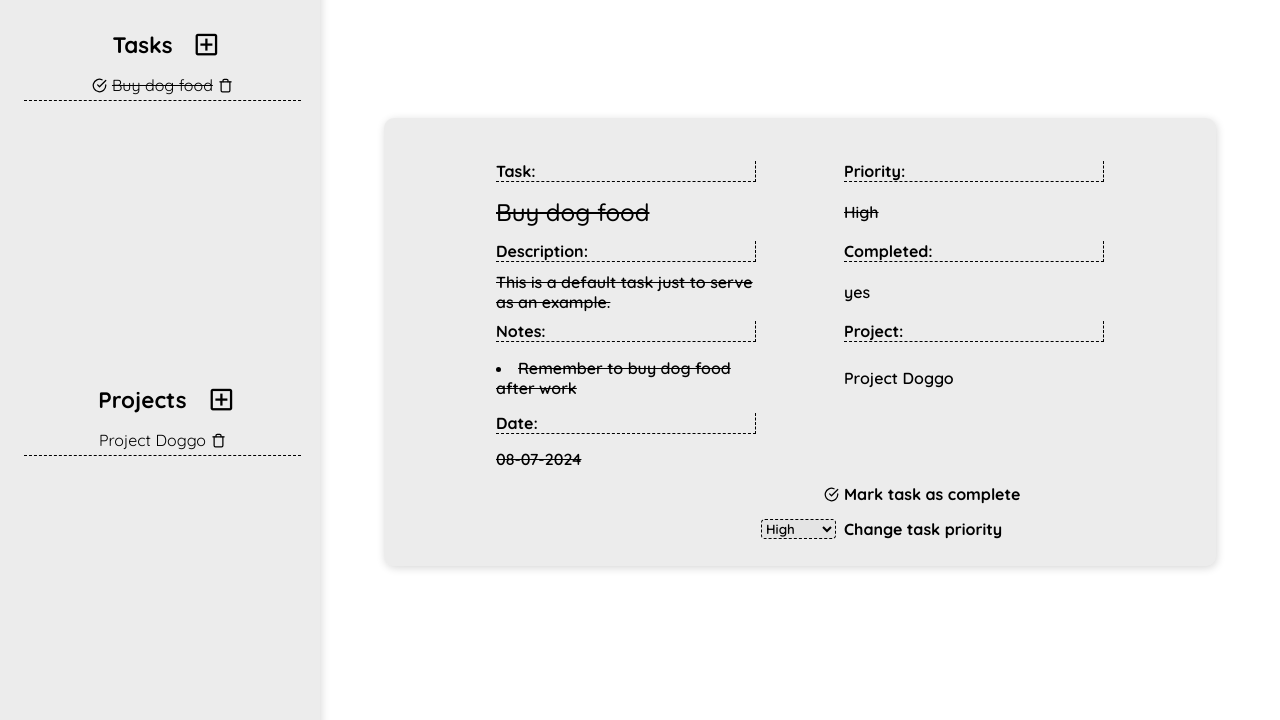
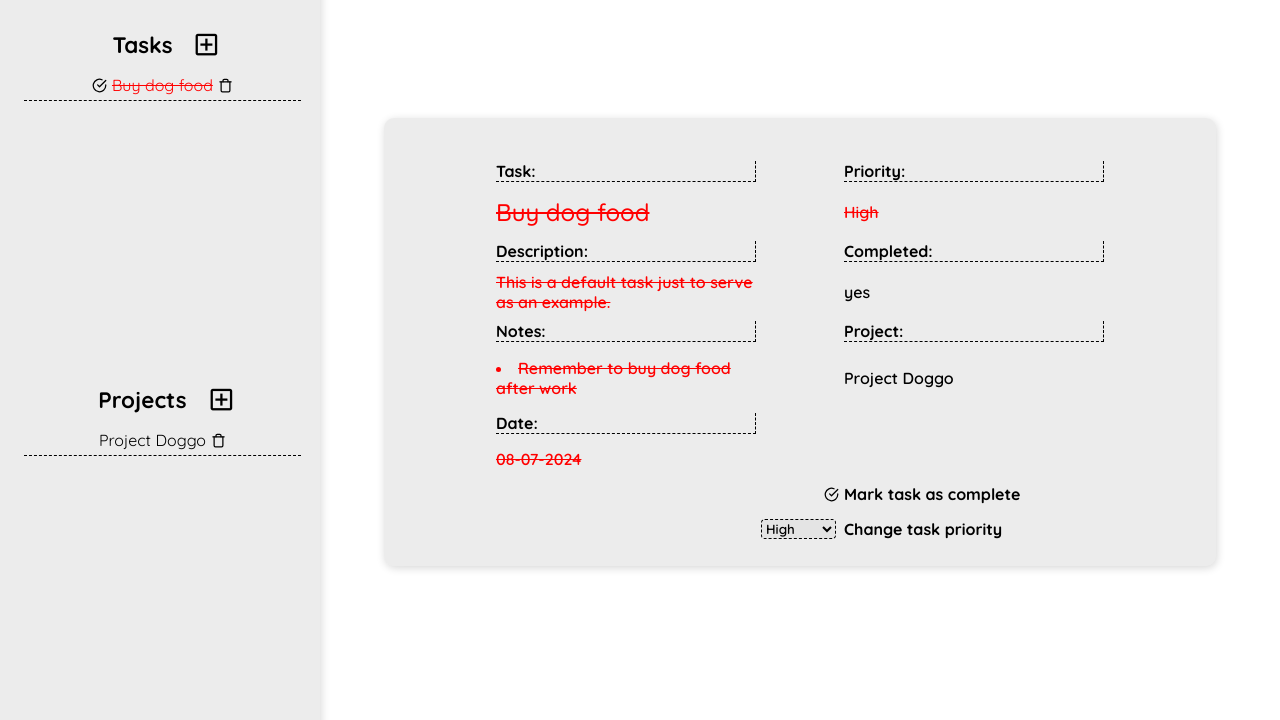
Before and after one commit to joviscab/todo-list, a website built with webpack: page src/index.html in a window 1280 px wide. Both pictures are taken after a click on the item "Buy dog food". Shown: the part 58-778 px from the top of the page. Built offline with nearby package versions, Linux system fonts and the light colour scheme.

Commit message:
add red color to high priority tasks

```diff
--- a/src/js/dom.js
+++ b/src/js/dom.js
@@ -60,7 +60,12 @@ export function updateTaskList(todoList) {
         project.tasks.forEach(task => {
             const taskElement = document.createElement('li');
             taskElement.classList.add('task-item');
-            taskElement.innerHTML = task.name;
+            taskElement.innerText = task.name;
+
+            // Apply red color to task name if priority is high
+            if (task.priority === 'High') {
+                taskElement.classList.add('high-priority');
+            }
 
             // Delete icon
             const deleteIcon = document.createElement('img');
@@ -101,7 +106,7 @@ export function updateTaskList(todoList) {
                 showTaskCard(task, project, todoList);
             });
 
-    // Add event listener to the task link
+            // Add event listener to the task element
             taskElement.addEventListener('click', () => {
                 showTaskCard(task, project, todoList);
             });
@@ -111,8 +116,10 @@ export function updateTaskList(todoList) {
             tasksListTitles.appendChild(taskElement);
         });
     });
+
     tasksListSection.appendChild(tasksListTitles);
 }
+
 
 // Update projects list in the sidebar
 export function updateProjectList(todoList) {
@@ -360,6 +367,9 @@ export function showTaskCard(task, project, todoList) {
         if (task.completed) {
             taskNameElement.classList.add('strikethrough');
         }
+        if (task.priority === 'High') {
+            taskNameElement.classList.add('high-priority');
+        }
         taskCardContainer.appendChild(taskNameElement);
 
         // Task description label
@@ -374,6 +384,9 @@ export function showTaskCard(task, project, todoList) {
         taskDescriptionElement.innerText = task.description;
         if (task.completed) {
             taskDescriptionElement.classList.add('strikethrough');
+        }
+        if (task.priority === 'High') {
+            taskDescriptionElement.classList.add('high-priority');
         }
         taskCardContainer.appendChild(taskDescriptionElement);
 
@@ -390,6 +403,9 @@ export function showTaskCard(task, project, todoList) {
         if (task.completed) {
             taskNotesElement.classList.add('strikethrough');
         }
+        if (task.priority === 'High') {
+            taskNotesElement.classList.add('high-priority');
+        }
         taskCardContainer.appendChild(taskNotesElement);
 
         // Task date label
@@ -404,6 +420,9 @@ export function showTaskCard(task, project, todoList) {
         taskDateElement.innerText = format(new Date(task.date), 'dd-MM-yyyy');
         if (task.completed) {
             taskDateElement.classList.add('strikethrough');
+        }
+        if (task.priority === 'High') {
+            taskDateElement.classList.add('high-priority');
         }
         taskCardContainer.appendChild(taskDateElement);
 
@@ -438,6 +457,9 @@ export function showTaskCard(task, project, todoList) {
         taskPriorityElement.innerText = task.priority;
         if (task.completed) {
             taskPriorityElement.classList.add('strikethrough');
+        }
+        if (task.priority === 'High') {
+            taskPriorityElement.classList.add('high-priority');
         }
         taskCardContainer.appendChild(taskPriorityElement);
 
@@ -499,6 +521,7 @@ export function showTaskCard(task, project, todoList) {
     refreshTaskCard();
 }
 
+
 export function showProjectCard(project) {
     // Clear existing content
     content.innerHTML = '';
@@ -528,6 +551,12 @@ export function showProjectCard(project) {
     project.tasks.forEach(task => {
         const taskItem = document.createElement('li');
         taskItem.textContent = `Task Name: ${task.name} - Due Date: ${format(new Date(task.date), 'dd-MM-yyyy')}`;
+
+        // Apply red color to task name if priority is High
+        if (task.priority === 'High') {
+            taskItem.classList.add('high-priority');
+        }
+
         if (task.completed) {
             taskItem.classList.add('strikethrough');
         }
--- a/src/style/index.css
+++ b/src/style/index.css
@@ -400,3 +400,7 @@ li.task-item {
     grid-row: 10 / 11;
     align-self: center;
 }
+
+.high-priority {
+    color: red;
+}
```
Lines whose indentation alone changed are shown as unchanged.
